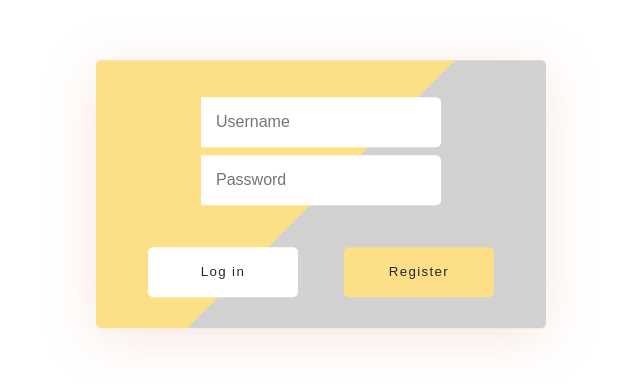
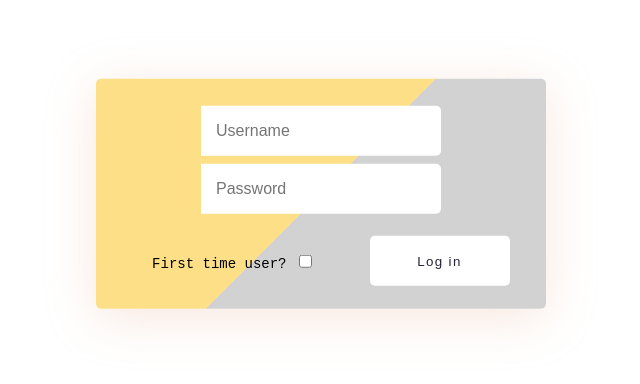
Before and after one commit to ChloeZhou1997/simpleChat, a SvelteKit app: page / in a window 1280 px wide. Shown: the part 206-590 px from the top of the page, without its empty margins (319-959 px from the left). Built offline with nearby package versions, Linux system fonts and the light colour scheme; no server answers.

Commit message:
make the sign in/register section more intuitive

```diff
--- a/src/routes/+page.svelte
+++ b/src/routes/+page.svelte
@@ -9,6 +9,7 @@
     /** @type {import('./$types').PageData} */
     export let data;
     let flag = false;
+    let checked = false;
 
     async function resetList(event) {
         const data = new FormData(this);
@@ -26,6 +27,11 @@
         }
 
         applyAction(result);
+    }
+
+    function handleCheckBox(event) {
+        checked = !checked;
+        setTimeout(() => (event.target.checked = checked), 0);
     }
 </script>
 
@@ -58,10 +64,23 @@
                 />
             </div>
             <div class="con">
-                <button class="logbutton">Log in</button>
-                <button class="logbutton register" formaction="?/register"
-                    >Register</button
-                >
+                <div class="checkbox">
+                    <label>
+                        First time user?
+                        <input
+                            type="checkbox"
+                            {checked}
+                            on:click|preventDefault={handleCheckBox}
+                        />
+                    </label>
+                </div>
+                {#if !checked}
+                    <button class="logbutton">Log in</button>
+                {:else}
+                    <button class="logbutton register" formaction="?/register"
+                        >Register</button
+                    >
+                {/if}
             </div>
         </form>
     </div>
@@ -101,11 +120,6 @@
         height: 100vh;
     }
 
-    p {
-        margin: 0;
-        padding: 0;
-    }
-
     .fixMiddle {
         position: fixed;
         top: 50%;
@@ -127,15 +141,25 @@
         display: flex;
         justify-content: space-around;
         flex-wrap: wrap;
-        margin: 0 auto;
-        padding: 20px;
+        margin: auto;
+        padding: 10px;
+    }
+
+    .checkbox {
+        width: 200px;
+        height: 50px;
+        text-align: center;
+        margin: 3px;
+        padding-top: 15px;
+        font-size: 14px;
+        font-family: "Courier New", Courier, monospace;
     }
 
     .logbutton {
         display: inline-block;
         color: #252537;
 
-        width: 150px;
+        width: 140px;
         height: 50px;
 
         background: #fff;
```
